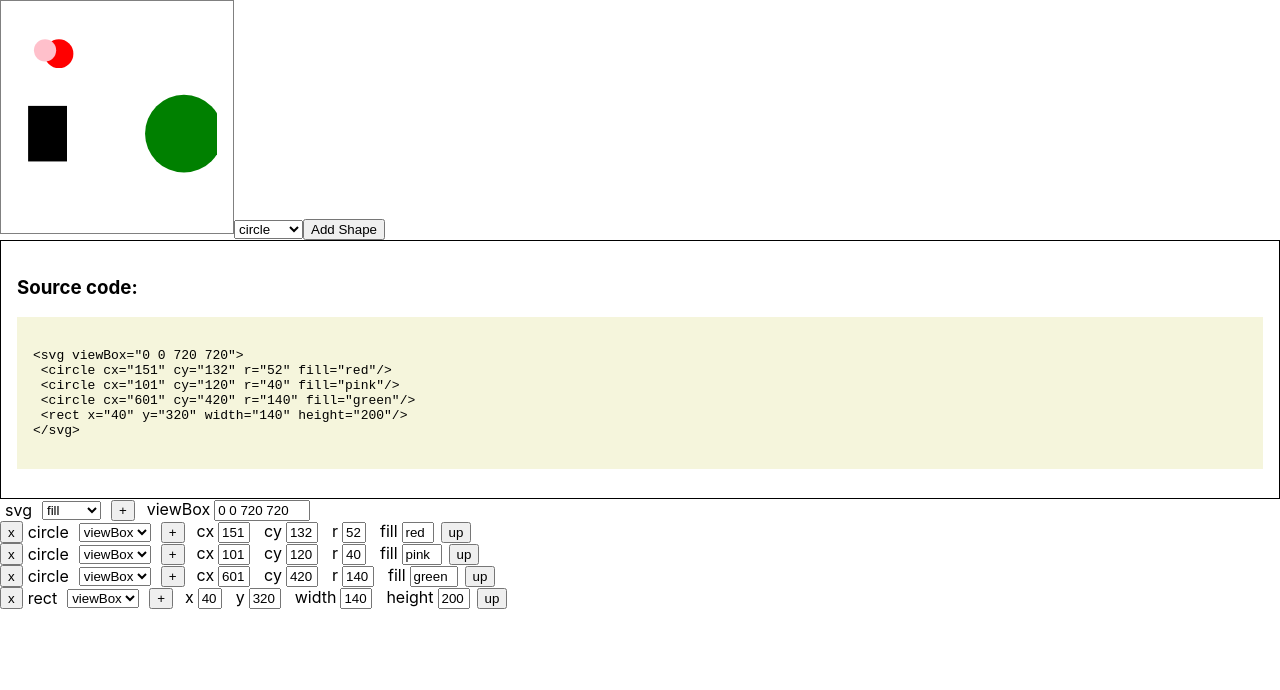
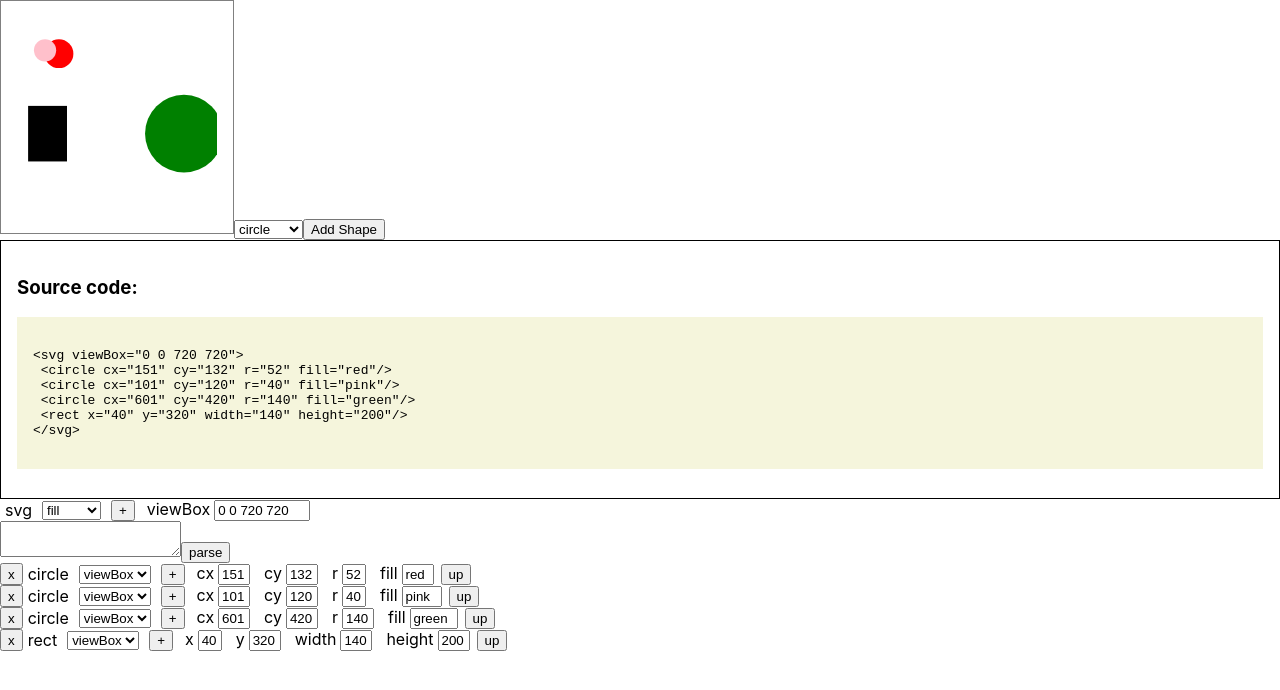
Before and after one commit to crianonim/svarog, a React (Create React App) app: page / in a window 1280 px wide. Shown: the top 690 px of the page. Built offline with nearby package versions, Linux system fonts and the light colour scheme.

Commit message:
Parse textarea begins

```diff
--- a/src/App.js
+++ b/src/App.js
@@ -70,14 +70,26 @@ const App = () => {
           setSvgAttrs(attr);
         }}
       />
-
+      <textarea></textarea>
+      <button onClick={()=>{
+        console.log(shapes)
+        const fakeDOM=document.createElement('div');
+        fakeDOM.innerHTML=document.querySelector('textarea').value;
+        const svg=fakeDOM.children[0];
+        Array.from(svg.children).map(child=>{
+          const atts=Object.fromEntries(child.getAttributeNames().map(att=>[att,child.getAttribute(att)]));
+          console.log(atts)
+        })
+        console.log(svg.attributes)
+      }
+      }>parse</button>
       <div className="shapes-list">
       {shapes.map( shape => (
-        <div className={"flex-row " +(shape.id===selectedShape?"selected-shape":"")}>
+        <div key={shape.id} className={"flex-row " +(shape.id===selectedShape?"selected-shape":"")}>
         <button onClick={()=>{
           setShapes(shapes.filter(el=>el!==shape));
         }}>x</button>
-        <ShapeItem key={shape.id} shape={shape} selected={selectedShape===shape.id}
+        <ShapeItem  shape={shape} selected={selectedShape===shape.id}
         changed={(changedShape)=>{
           shapes[shapes.findIndex((sh)=>sh===changedShape)]=changedShape;
           setShapes(shapes.slice());
```
